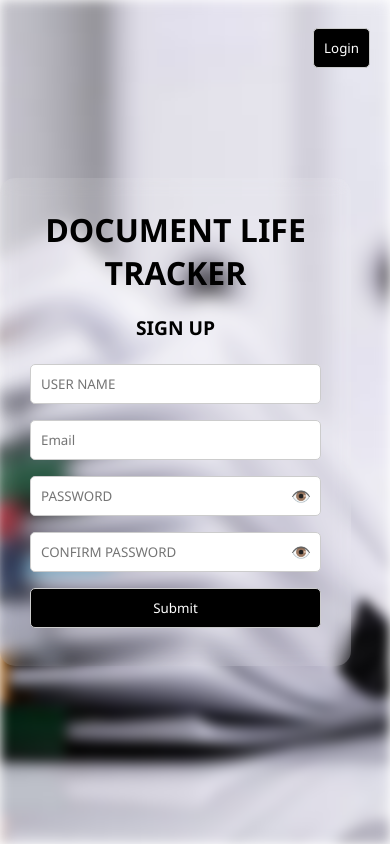
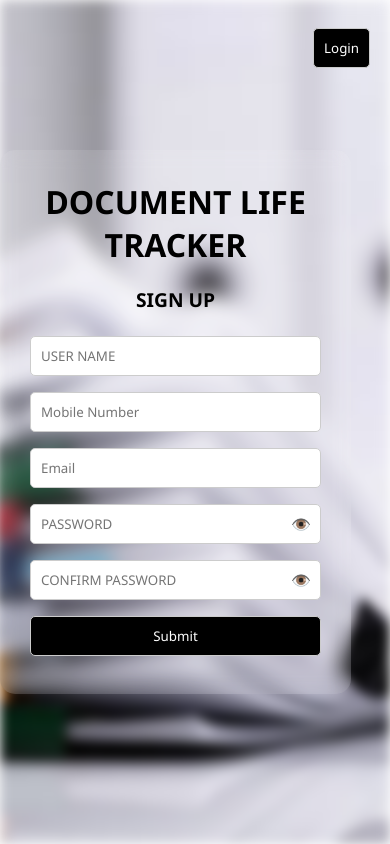
Before and after one commit to YAGAVEN/DLT, a React (Create React App) app: page / in a window 390 px wide. Built offline with nearby package versions, Linux system fonts and the light colour scheme.

Commit message:
Added Mobile Number and Routing

```diff
--- a/src/components/ForgotPassword.js
+++ b/src/components/ForgotPassword.js
@@ -8,7 +8,7 @@ function ForgotPassword() {
       <div className="title">DOCUMENT LIFE TRACKER</div>
       <div className="section-title">FORGOT PASSWORD</div>
 
-      <input type="email" placeholder="Enter your registered email" />
+      <input type="email" placeholder="Enter your registered email/ Mobile number" />
       <button type="button">Send Reset Link</button>
 
       <div style={{ marginTop: '20px' }}>
--- a/src/components/Signup.js
+++ b/src/components/Signup.js
@@ -18,6 +18,8 @@ const {
     setShowPassword,
     showConfirmPassword,
     setShowConfirmPassword,
+    mobilenumber,
+    setMobileNumber
   } = useContext(UserContext);
 
 
@@ -26,10 +28,15 @@ const {
   const handleSubmit = (e) => {
     e.preventDefault();
 
-    if (!username || !password || !confirmPassword) {
+    if (!username || !password || !confirmPassword || !email || !mobilenumber) {
       alert("Please fill in all fields");
       return;
     }
+    const mobilePattern = /^[0-9]{10}$/;
+  if (!mobilePattern.test(mobilenumber)) {
+    alert("Enter a valid mobile number (10 digits only, no symbols or alphabets).");
+    return;
+  }
 
     const passwordPattern = /^(?=.*[A-Za-z])(?=.*[^A-Za-z0-9])(?=.{8,})/;
     if (!passwordPattern.test(password)) {
@@ -63,6 +70,12 @@ const {
         placeholder="USER NAME"
         value={username}
         onChange={(e) => setUsername(e.target.value)}
+      />
+      <input
+        type="text"
+        placeholder="Mobile Number"
+        value={mobilenumber}
+        onChange={(e) => setMobileNumber(e.target.value)}
       />
       <input
         type="text"
--- a/src/components/Tracker.js
+++ b/src/components/Tracker.js
@@ -40,7 +40,6 @@ function Tracker() {
       <div className="container">
         <div className="title">DOCUMENT LIFE TRACKER</div>
         <h1>Hello {username}</h1>
-
         {/* Dropdown for document type */}
         <select value={selectedDoc} onChange={(e) => setSelectedDoc(e.target.value)}>
           <option value="" disabled>Select Document Type</option>
@@ -52,7 +51,7 @@ function Tracker() {
           <option value="Income Certificate">Income Certificate</option>
           <option value="Other">Other</option>
         </select>
-
+        <h1>Expiry Date</h1>
         {/* Date picker */}
         <input type="date" value={expiryDate} onChange={(e) => setExpiryDate(e.target.value)} />
 
--- a/src/components/UserContext.js
+++ b/src/components/UserContext.js
@@ -7,6 +7,7 @@ export const UserProvider = ({ children }) => {
   const [username, setUsername] = useState("");
   const [email, setEmail] = useState(""); // if needed
   const [password, setPassword] = useState("");
+  const [mobilenumber, setMobileNumber] = useState("");
   const [confirmPassword, setConfirmPassword] = useState("");
   const [passwordMismatch, setPasswordMismatch] = useState(false);
   const [showPassword, setShowPassword] = useState(false);
@@ -31,7 +32,9 @@ export const UserProvider = ({ children }) => {
         showConfirmPassword,
         setShowConfirmPassword,
         documents,
-        setDocuments, // Placeholder for document management
+        setDocuments,
+        mobilenumber,
+        setMobileNumber // Placeholder for document management
       }}
     >
       {children}
```
